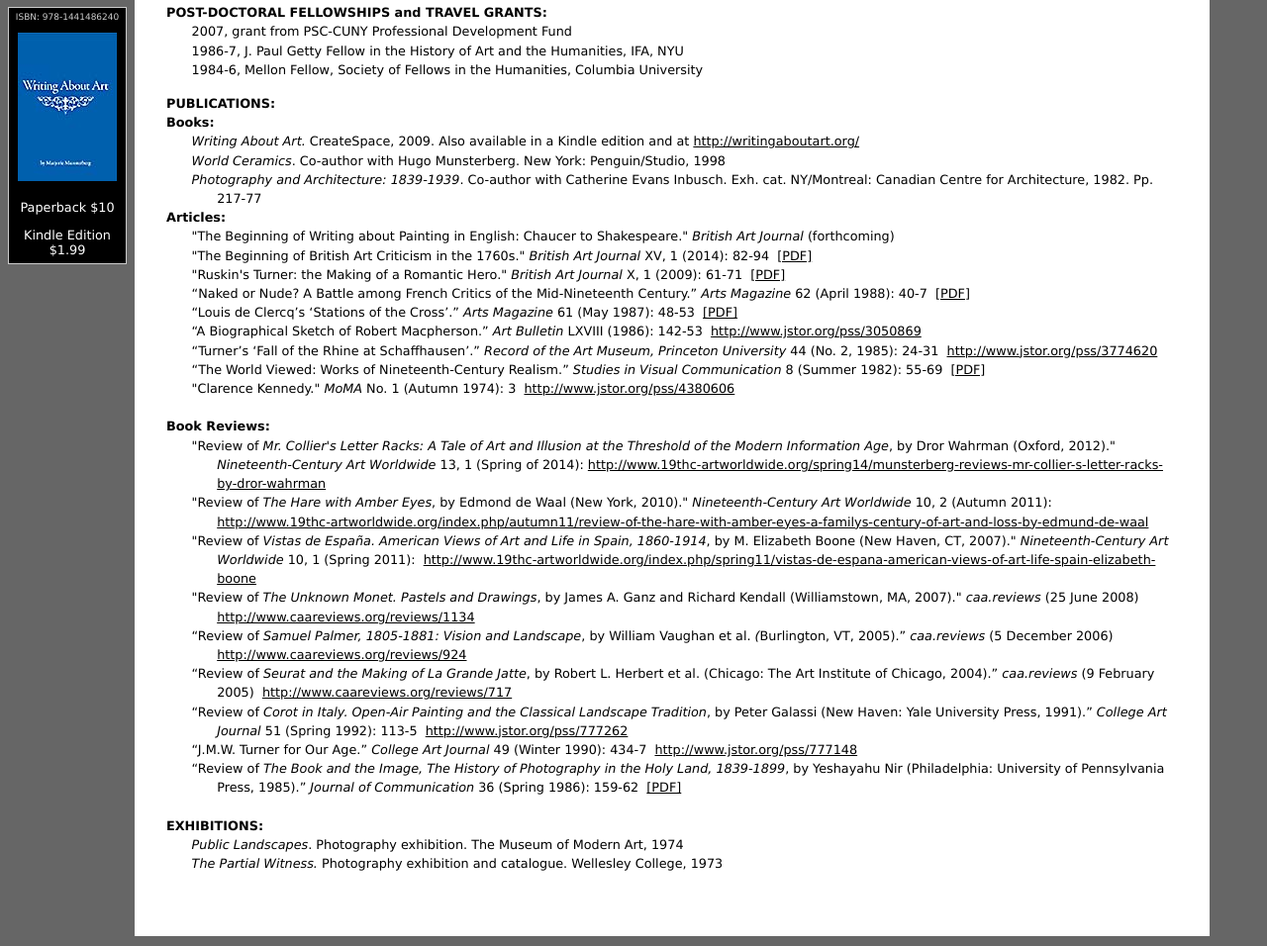
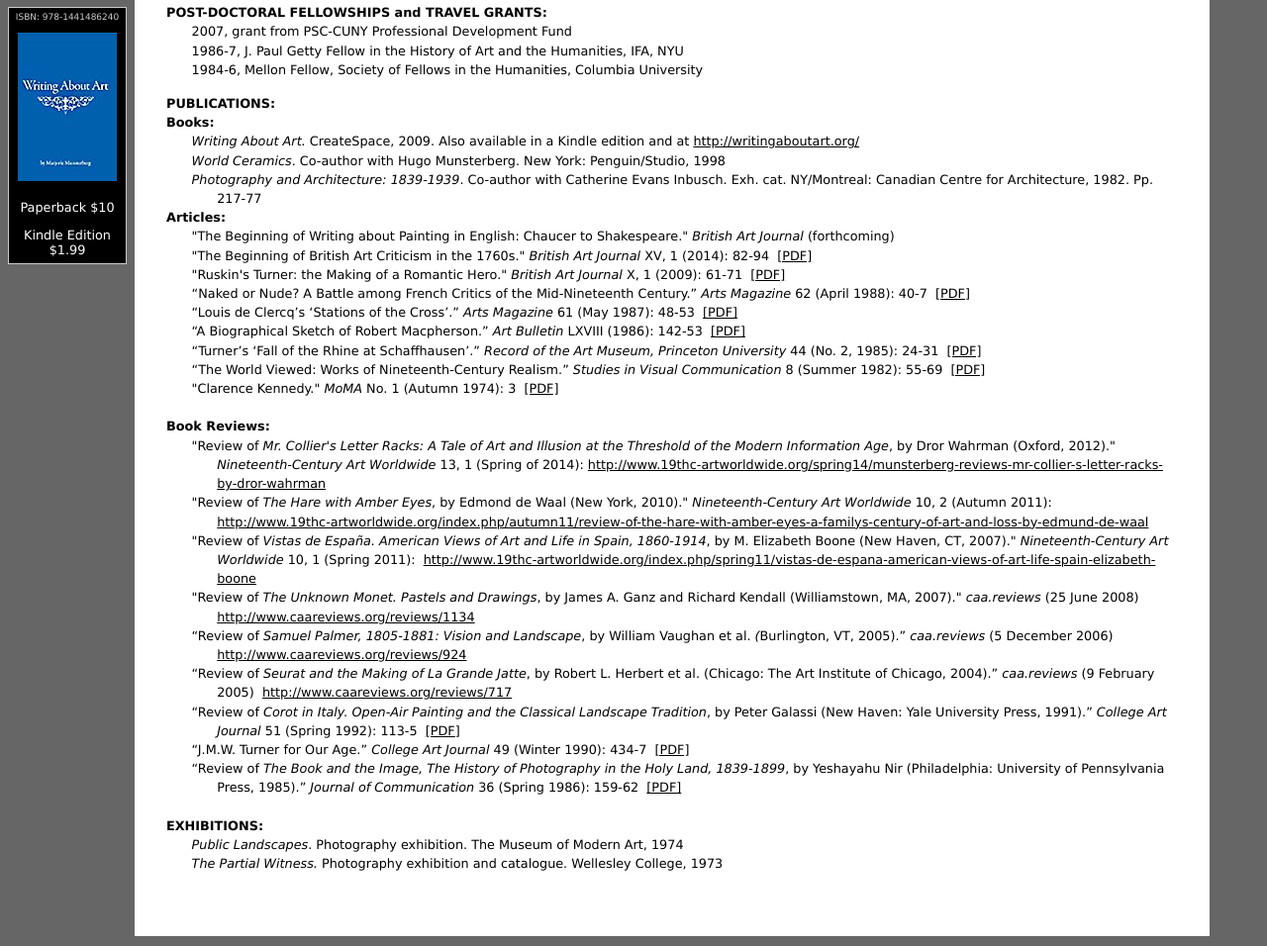
Before and after one commit to ChaosExAnima/writing-about-art, a plain HTML site: page pages/abouttheauthor.html in a window 1280 px wide. Shown: the part 733-1689 px from the top of the page at 99% size. Drawn offline with Linux system fonts and the light colour scheme.

Commit message:
Adds some PDFs and position tweaks.

```diff
--- a/pages/abouttheauthor.html
+++ b/pages/abouttheauthor.html
@@ -38,7 +38,7 @@ p.mod { margin-left: 0; }
 				<p> B.A., Wellesley College, 1973</p>
 				<p><br /></p>
 				<p class="mod"><strong>CURRENT POSITIONS:</strong></p>
-				<p>2011-15, Member-at-Large, Board of AHNCA (<a href="http://www.ahnca.org" target="_BLANK">www.ahnca.org</a>)</p>
+				<p>2011-17, Member-at-Large, Board of AHNCA (<a href="http://www.ahnca.org" target="_BLANK">www.ahnca.org</a>)</p>
 				<p><br /></p>
 				<p class="mod"><strong>CURRENT PROJECT:</strong></p>
 				<p>A monograph about the development of writing about painting in English, from Chaucer to Hazlitt</p>
@@ -79,10 +79,10 @@ p.mod { margin-left: 0; }
 				<p>&quot;Ruskin's Turner: the Making of a Romantic Hero.&quot; <em>British Art Journal</em> X, 1 (2009): 61-71&nbsp; <a href="../assets/RuskinsTurner2009BAJ.pdf" target="_blank">[PDF]</a></p>
 				<p>&ldquo;Naked or Nude?  A Battle among French Critics of the Mid-Nineteenth Century.&rdquo; <em>Arts Magazine</em> 62 (April 1988): 40-7&nbsp; <a href="../assets/NakedNude.pdf" target="_blank">[PDF]</a></p>
 				<p> &ldquo;Louis de Clercq&rsquo;s &lsquo;Stations of the Cross&rsquo;.&rdquo; <em>Arts Magazine</em> 61 (May 1987): 48-53&nbsp; <a href="../assets/DeClercq.pdf" target="_blank">[PDF]</a></p>
-				<p>&ldquo;A Biographical Sketch of Robert Macpherson.&rdquo; <em>Art Bulletin</em> LXVIII (1986): 142-53&nbsp; <a href="http://www.jstor.org/pss/3050869" target="_blank">http://www.jstor.org/pss/3050869</a></p>
-				<p> &ldquo;Turner&rsquo;s &lsquo;Fall of the Rhine at Schaffhausen&rsquo;.&rdquo; <em>Record of the Art Museum, Princeton University </em>44 (No. 2, 1985): 24-31&nbsp; <a href="http://www.jstor.org/pss/3774620" target="_blank">http://www.jstor.org/pss/3774620</a></p>
+				<p>&ldquo;A Biographical Sketch of Robert Macpherson.&rdquo; <em>Art Bulletin</em> LXVIII (1986): 142-53&nbsp; <a href="../assets/1986MacphersonArtBull.pdf" target="_blank">[PDF]</a></p>
+				<p> &ldquo;Turner&rsquo;s &lsquo;Fall of the Rhine at Schaffhausen&rsquo;.&rdquo; <em>Record of the Art Museum, Princeton University </em>44 (No. 2, 1985): 24-31&nbsp; <a href="../assets/1985TurnerSchaffPrinceton.pdf" target="_blank">[PDF]</a></p>
 				<p> &ldquo;The World Viewed: Works of Nineteenth-Century Realism.&rdquo; <em>Studies in Visual Communication</em> 8 (Summer 1982): 55-69&nbsp; <a href="../assets/WorldViewed.pdf" target="_blank">[PDF]</a></p>
-				<p>&quot;Clarence Kennedy.&quot; <em>MoMA </em>No. 1 (Autumn 1974): 3&nbsp; <a href="http://www.jstor.org/pss/4380606" target="_blank">http://www.jstor.org/pss/4380606</a></p>
+				<p>&quot;Clarence Kennedy.&quot; <em>MoMA </em>No. 1 (Autumn 1974): 3&nbsp; <a href="../assets/1974KennedyMoMA.pdf" target="_blank">[PDF]</a></p>
 				<p><br />
 				</p>
 				<p class="mod"><strong>Book Reviews:</strong></p>
@@ -92,8 +92,8 @@ p.mod { margin-left: 0; }
 				<p> &quot;Review of <em>The Unknown Monet. Pastels and Drawings</em>, by James A. Ganz and Richard Kendall (Williamstown, MA, 2007).&quot; <em>caa.reviews </em>(25 June 2008)&nbsp; <a href="http://www.caareviews.org/reviews/1134" target="_blank">http://www.caareviews.org/reviews/1134</a></p>
 				<p>&ldquo;Review of <em>Samuel Palmer, 1805-1881:  Vision and Landscape</em>,<em> </em>by William Vaughan et al.<em> (</em>Burlington, VT, 2005).&rdquo; <em>caa.reviews</em> (5 December 2006)&nbsp; <a href="http://www.caareviews.org/reviews/924" target="_blank">http://www.caareviews.org/reviews/924</a></p>
 				<p>&ldquo;Review of <em>Seurat and the Making of La Grande Jatte</em>, by Robert L. Herbert et al.  (Chicago:  The Art Institute of Chicago, 2004).&rdquo; <em>caa.reviews</em> (9 February 2005)&nbsp; <a href="http://www.caareviews.org/reviews/717" target="_blank">http://www.caareviews.org/reviews/717</a></p>
-				<p>&ldquo;Review of <em>Corot in Italy. Open-Air Painting and the Classical Landscape Tradition</em>, by Peter Galassi (New Haven: Yale University Press, 1991).&rdquo; <em>College Art Journal</em> 51 (Spring 1992): 113-5&nbsp; <a href="http://www.jstor.org/pss/777262" target="_blank">http://www.jstor.org/pss/777262</a></p>
-				<p> &ldquo;J.M.W. Turner for Our Age.&rdquo; <em>College Art Journal</em> 49 (Winter 1990): 434-7&nbsp; <a href="http://www.jstor.org/pss/777148" target="_blank">http://www.jstor.org/pss/777148</a></p>
+				<p>&ldquo;Review of <em>Corot in Italy. Open-Air Painting and the Classical Landscape Tradition</em>, by Peter Galassi (New Haven: Yale University Press, 1991).&rdquo; <em>College Art Journal</em> 51 (Spring 1992): 113-5&nbsp; <a href="../assets/1992BkRevCorotArtJ.pdf" target="_blank">[PDF]</a></p>
+				<p> &ldquo;J.M.W. Turner for Our Age.&rdquo; <em>College Art Journal</em> 49 (Winter 1990): 434-7&nbsp; <a href="../assets/1990BkRevTurnerArtJ.pdf" target="_blank">[PDF]</a></p>
 				<p>&ldquo;Review of <em>The Book and the Image, The History of Photography in the Holy Land, 1839-1899</em>, by Yeshayahu Nir (Philadelphia: University of Pennsylvania Press, 1985).&rdquo; <em>Journal of Communication</em> 36 (Spring 1986): 159-62&nbsp; <a href="../assets/PhotoReview.pdf" target="_blank">[PDF]</a></p>
 				<p><br /></p>
 				<p class="mod"> <strong>EXHIBITIONS:</strong></p>
```
Also changed, not shown: 5 other files.
